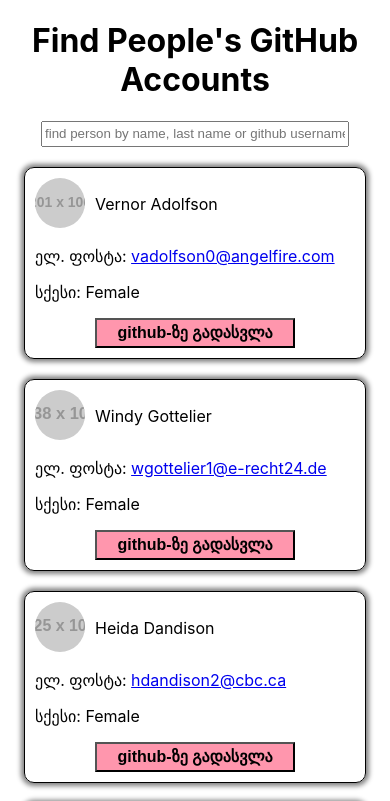
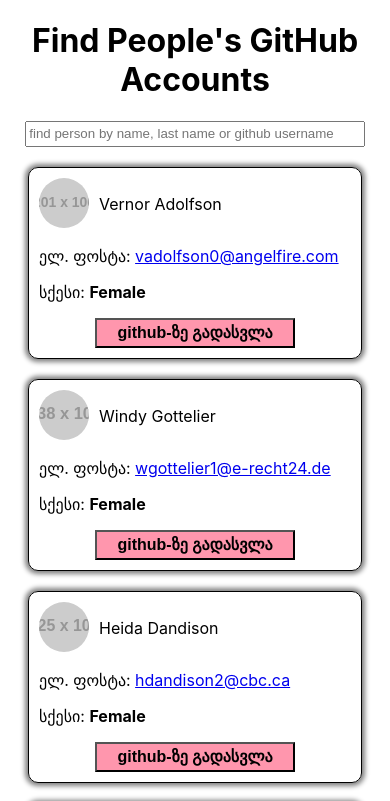
Before and after one commit to just-nika/technical-test, a React (Create React App) app: page / in a window 390 px wide. Shown: the top 801 px of the page. Built offline with nearby package versions, Linux system fonts and the light colour scheme.

Commit message:
github typeahead

```diff
--- a/src/App.css
+++ b/src/App.css
@@ -67,3 +67,16 @@
 .person-github-link {
   text-decoration: none;
 }
+
+@media screen and (max-width: 500px) {
+  .box {
+    width: 80%;
+  }
+  .search-bar {
+    width: 85%;
+    transition-duration: 1s;
+  }
+  .search-bar:focus {
+    width: 95%;
+  }
+}
--- a/src/App.js
+++ b/src/App.js
@@ -24,7 +24,7 @@ function App() {
               </div>
               <div className="person-info">
                 <p>ელ. ფოსტა: <a href={`mailto:${person.email}`}>{person.email}</a></p>
-                <p>სქესი: {person.gender}</p>
+                <p>სქესი: <b>{person.gender}</b></p>
                 <a href={`https://github.com/@${person.github_username}`} className="person-github-link" target="_blank"><button className='person-github'><b>github-ზე გადასვლა</b></button></a>
               </div>
             </a>
```
